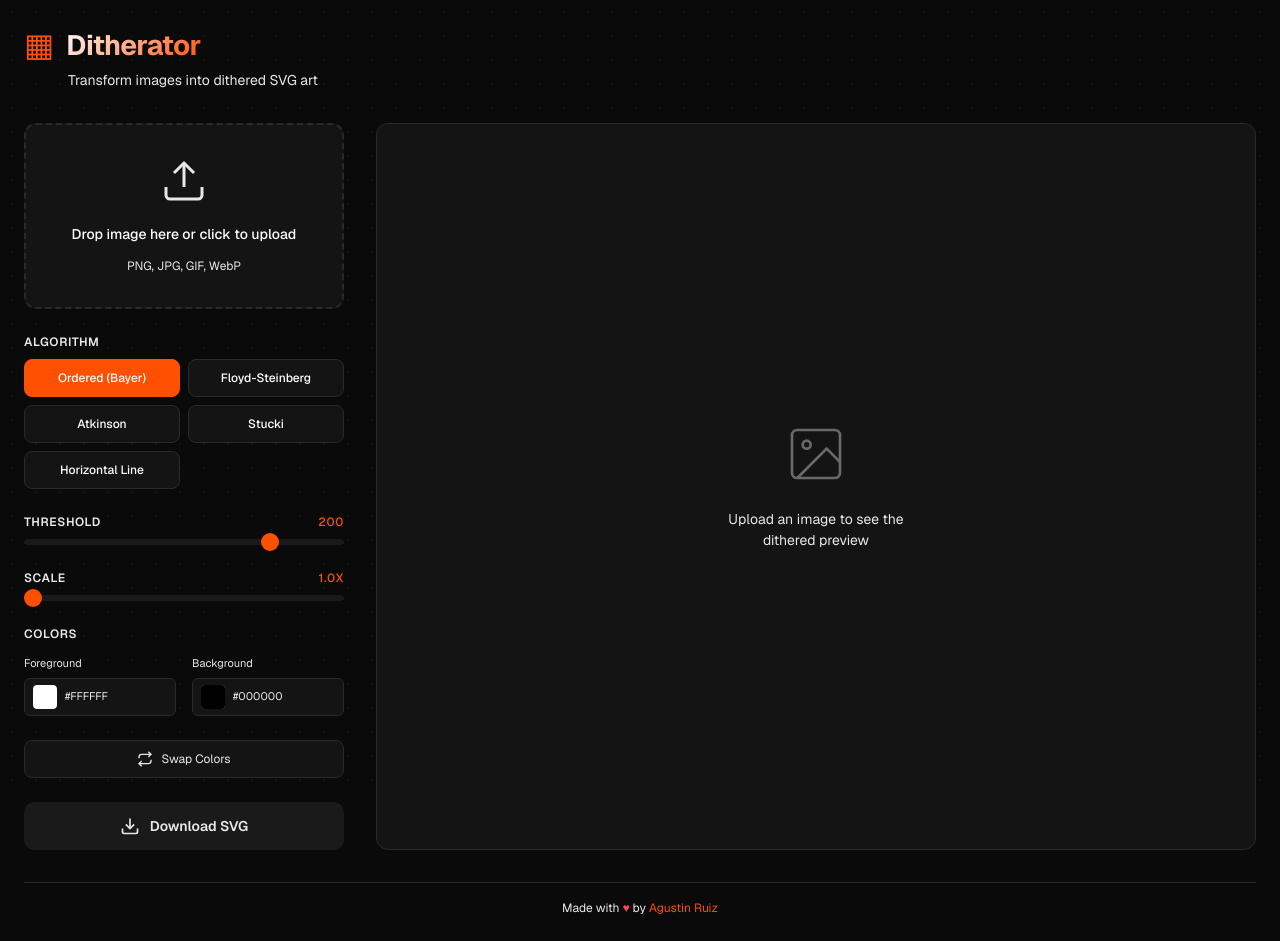
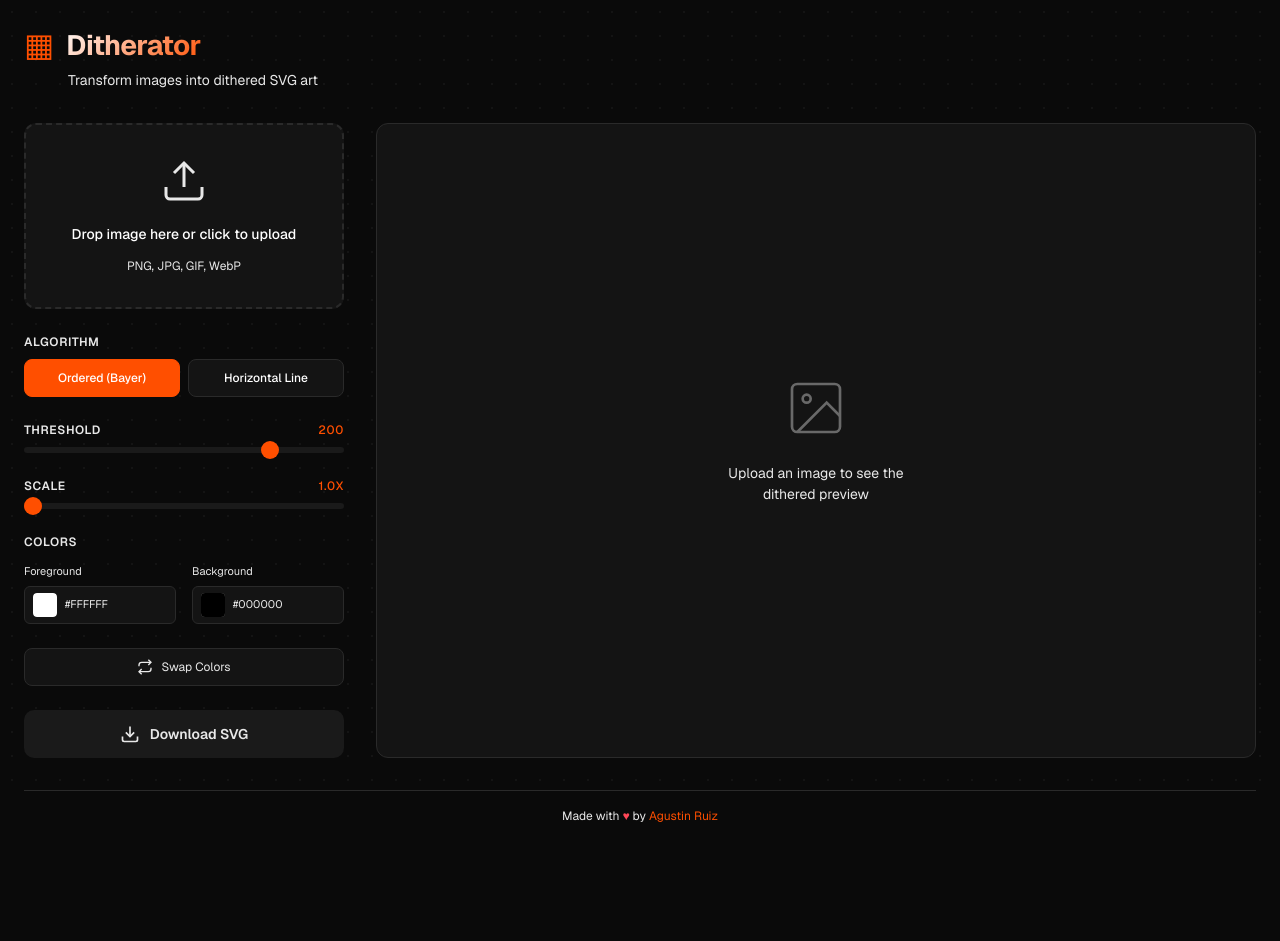
Before and after one commit to aguscruiz/ditherator, a React (Vite) app: page / in a window 1280 px wide. After the commit the page ends 849 px from the top, so only its background shows below. Built offline with nearby package versions, Linux system fonts and the light colour scheme; the HTML template or start-up script is replaced by a standard one.

Commit message:
Remove Atkinson, Floyd-Steinberg, and Stucki algorithms
Deleted the Atkinson, Floyd-Steinberg, and Stucki dithering algorithm implementations and removed their references from the algorithms index, types, and DitherControls. Only 'ordered' and 'horizontal-line' algorithms are now available.

```diff
--- a/src/algorithms/atkinson.ts
+++ /dev/null
@@ -1,60 +0,0 @@
-import { DitherFunction } from './types';
-
-/**
- * Atkinson Dithering Algorithm
- * Developed by Bill Atkinson at Apple. Creates higher contrast images.
- * Only diffuses 6/8 (75%) of the error, creating a more pronounced effect.
- *
- * Error distribution pattern (each = 1/8):
- *       X   1   1
- *   1   1   1
- *       1
- */
-export const atkinson: DitherFunction = (
-  grayscale: number[],
-  width: number,
-  height: number,
-  threshold: number
-): boolean[] => {
-  const pixels = [...grayscale];
-  const result: boolean[] = new Array(width * height);
-
-  for (let y = 0; y < height; y++) {
-    for (let x = 0; x < width; x++) {
-      const idx = y * width + x;
-      const oldPixel = pixels[idx];
-      const newPixel = oldPixel < threshold ? 0 : 255;
-
-      result[idx] = newPixel === 255;
-
-      // Atkinson only diffuses 6/8 of the error (not 8/8)
-      const error = (oldPixel - newPixel) / 8;
-
-      // Right neighbors
-      if (x + 1 < width) {
-        pixels[idx + 1] += error;
-      }
-      if (x + 2 < width) {
-        pixels[idx + 2] += error;
-      }
-
-      // Next row
-      if (y + 1 < height) {
-        if (x > 0) {
-          pixels[(y + 1) * width + (x - 1)] += error;
-        }
-        pixels[(y + 1) * width + x] += error;
-        if (x + 1 < width) {
-          pixels[(y + 1) * width + (x + 1)] += error;
-        }
-      }
-
-      // Two rows down
-      if (y + 2 < height) {
-        pixels[(y + 2) * width + x] += error;
-      }
-    }
-  }
-
-  return result;
-};
--- a/src/algorithms/floydSteinberg.ts
+++ /dev/null
@@ -1,48 +0,0 @@
-import { DitherFunction } from './types';
-
-/**
- * Floyd-Steinberg Dithering Algorithm
- * Classic error diffusion algorithm that distributes quantization error to neighboring pixels.
- *
- * Error distribution pattern:
- *       X   7/16
- * 3/16  5/16  1/16
- */
-export const floydSteinberg: DitherFunction = (
-  grayscale: number[],
-  width: number,
-  height: number,
-  threshold: number
-): boolean[] => {
-  // Create a copy to work with (we'll modify values as we go)
-  const pixels = [...grayscale];
-  const result: boolean[] = new Array(width * height);
-
-  for (let y = 0; y < height; y++) {
-    for (let x = 0; x < width; x++) {
-      const idx = y * width + x;
-      const oldPixel = pixels[idx];
-      const newPixel = oldPixel < threshold ? 0 : 255;
-
-      result[idx] = newPixel === 255;
-
-      const error = oldPixel - newPixel;
-
-      // Distribute error to neighboring pixels
-      if (x + 1 < width) {
-        pixels[idx + 1] += error * 7 / 16;
-      }
-      if (y + 1 < height) {
-        if (x > 0) {
-          pixels[(y + 1) * width + (x - 1)] += error * 3 / 16;
-        }
-        pixels[(y + 1) * width + x] += error * 5 / 16;
-        if (x + 1 < width) {
-          pixels[(y + 1) * width + (x + 1)] += error * 1 / 16;
-        }
-      }
-    }
-  }
-
-  return result;
-};
--- a/src/algorithms/index.ts
+++ b/src/algorithms/index.ts
@@ -1,33 +1,21 @@
-import { floydSteinberg } from './floydSteinberg';
-import { atkinson } from './atkinson';
 import { ordered } from './ordered';
-import { stucki } from './stucki';
 import { horizontalLine, setHorizontalMatrix, getHorizontalMatrix, DEFAULT_HORIZONTAL_MATRIX } from './horizontalLine';
 import { DitherAlgorithm, DitherFunction } from './types';
 
-export { floydSteinberg, atkinson, ordered, stucki, horizontalLine, setHorizontalMatrix, getHorizontalMatrix, DEFAULT_HORIZONTAL_MATRIX };
+export { ordered, horizontalLine, setHorizontalMatrix, getHorizontalMatrix, DEFAULT_HORIZONTAL_MATRIX };
 export type { DitherAlgorithm, DitherFunction, DitherOptions } from './types';
 
 export const algorithms: Record<DitherAlgorithm, DitherFunction> = {
-  'floyd-steinberg': floydSteinberg,
-  'atkinson': atkinson,
   'ordered': ordered,
-  'stucki': stucki,
   'horizontal-line': horizontalLine,
 };
 
 export const algorithmNames: Record<DitherAlgorithm, string> = {
-  'floyd-steinberg': 'Floyd-Steinberg',
-  'atkinson': 'Atkinson',
   'ordered': 'Ordered (Bayer)',
-  'stucki': 'Stucki',
   'horizontal-line': 'Horizontal Line',
 };
 
 export const algorithmDescriptions: Record<DitherAlgorithm, string> = {
-  'floyd-steinberg': 'Classic error diffusion with smooth gradients',
-  'atkinson': 'Mac-style dithering with higher contrast',
   'ordered': 'Pattern-based with regular grid effect',
-  'stucki': 'Improved error diffusion with less noise',
   'horizontal-line': 'Halftone with horizontal lines and dots',
 };
--- a/src/algorithms/stucki.ts
+++ /dev/null
@@ -1,80 +0,0 @@
-import { DitherFunction } from './types';
-
-/**
- * Stucki Dithering Algorithm
- * An improved error diffusion algorithm with a larger distribution kernel.
- * Produces smoother gradients than Floyd-Steinberg with less noise.
- *
- * Error distribution pattern (divisor = 42):
- *             X   8   4
- *   2   4   8   4   2
- *   1   2   4   2   1
- */
-export const stucki: DitherFunction = (
-  grayscale: number[],
-  width: number,
-  height: number,
-  threshold: number
-): boolean[] => {
-  const pixels = [...grayscale];
-  const result: boolean[] = new Array(width * height);
-  const divisor = 42;
-
-  for (let y = 0; y < height; y++) {
-    for (let x = 0; x < width; x++) {
-      const idx = y * width + x;
-      const oldPixel = pixels[idx];
-      const newPixel = oldPixel < threshold ? 0 : 255;
-
-      result[idx] = newPixel === 255;
-
-      const error = oldPixel - newPixel;
-
-      // Current row (right side)
-      if (x + 1 < width) {
-        pixels[idx + 1] += error * 8 / divisor;
-      }
-      if (x + 2 < width) {
-        pixels[idx + 2] += error * 4 / divisor;
-      }
-
-      // Next row
-      if (y + 1 < height) {
-        const nextRow = (y + 1) * width;
-        if (x >= 2) {
-          pixels[nextRow + (x - 2)] += error * 2 / divisor;
-        }
-        if (x >= 1) {
-          pixels[nextRow + (x - 1)] += error * 4 / divisor;
-        }
-        pixels[nextRow + x] += error * 8 / divisor;
-        if (x + 1 < width) {
-          pixels[nextRow + (x + 1)] += error * 4 / divisor;
-        }
-        if (x + 2 < width) {
-          pixels[nextRow + (x + 2)] += error * 2 / divisor;
-        }
-      }
-
-      // Two rows down
-      if (y + 2 < height) {
-        const twoRowsDown = (y + 2) * width;
-        if (x >= 2) {
-          pixels[twoRowsDown + (x - 2)] += error * 1 / divisor;
-        }
-        if (x >= 1) {
-          pixels[twoRowsDown + (x - 1)] += error * 2 / divisor;
-        }
-        pixels[twoRowsDown + x] += error * 4 / divisor;
-        if (x + 1 < width) {
-          pixels[twoRowsDown + (x + 1)] += error * 2 / divisor;
-        }
-        if (x + 2 < width) {
-          pixels[twoRowsDown + (x + 2)] += error * 1 / divisor;
-        }
-      }
-    }
-  }
-
-  return result;
-};
--- a/src/algorithms/types.ts
+++ b/src/algorithms/types.ts
@@ -1,4 +1,4 @@
-export type DitherAlgorithm = 'floyd-steinberg' | 'atkinson' | 'ordered' | 'stucki' | 'horizontal-line';
+export type DitherAlgorithm = 'ordered' | 'horizontal-line';
 
 export interface DitherOptions {
   threshold: number; // 0-255
--- a/src/components/DitherControls.tsx
+++ b/src/components/DitherControls.tsx
@@ -15,7 +15,7 @@ interface DitherControlsProps {
   disabled: boolean;
 }
 
-const ALGORITHMS: DitherAlgorithm[] = ['ordered', 'floyd-steinberg', 'atkinson', 'stucki', 'horizontal-line'];
+const ALGORITHMS: DitherAlgorithm[] = ['ordered', 'horizontal-line'];
 
 export const DitherControls = ({
   algorithm,
```
